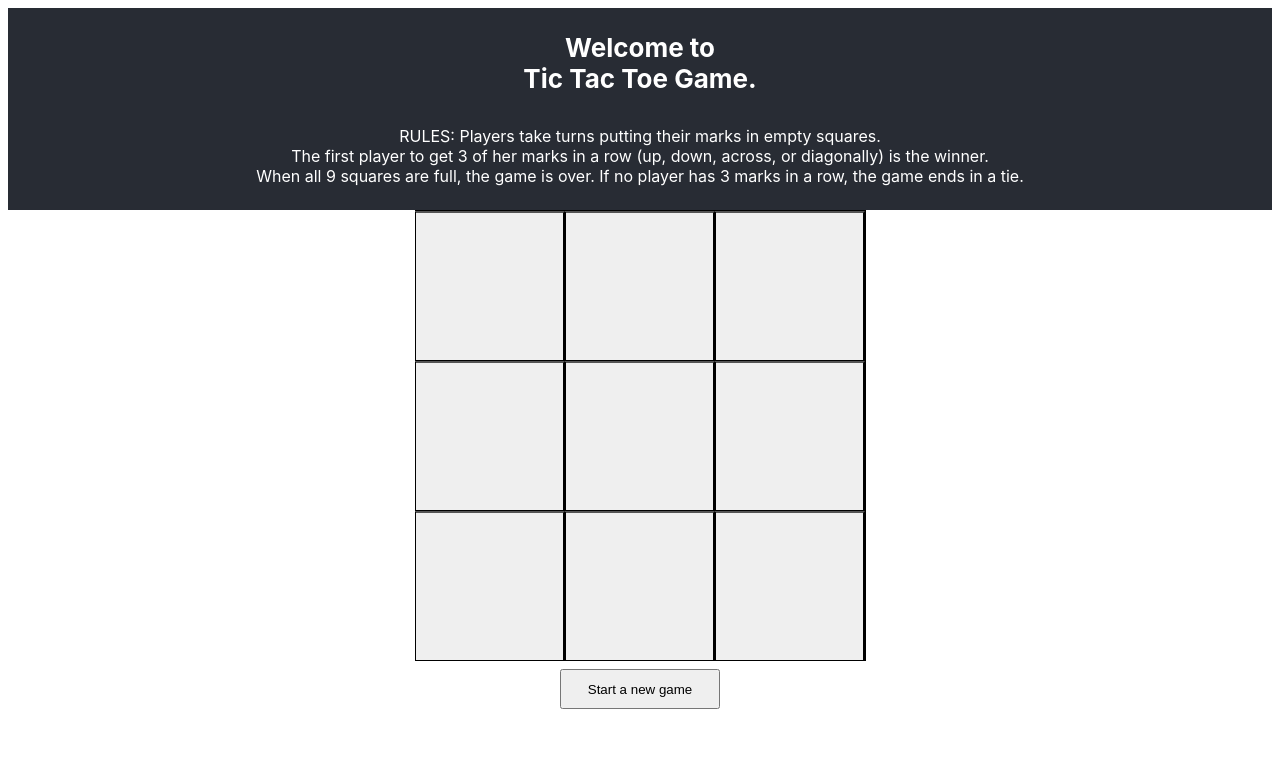
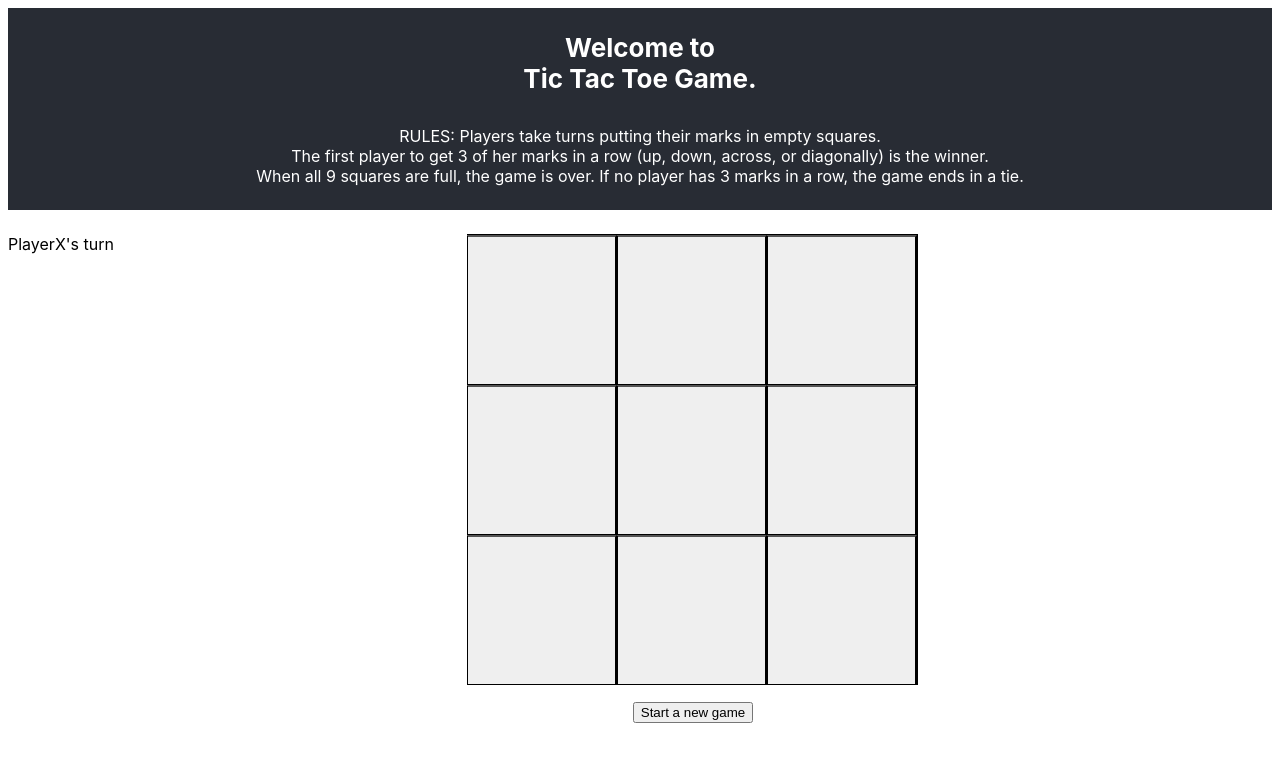
Before and after one commit to robertamangiapane/React-Tic-Tac-Toe-Game, a React (Create React App) app: page / in a window 1280 px wide. Shown: the top 762 px of the page. Built offline with nearby package versions, Linux system fonts and the light colour scheme.

Commit message:
page display player turn and final result

```diff
--- a/src/components/board.jsx
+++ b/src/components/board.jsx
@@ -6,18 +6,18 @@ class Board extends Component {
     super(props);
     this.state = {
       game : this.props.game,
-      fields: this.props.game.board.fields,
       turn: this.props.game.turn,
       result: this.props.game.result,
-      claimField : this.claimField.bind(this),
-    }
+    };
+
+    this.claimField = this.claimField.bind(this)
   }
 
   claimField(item){
     if (this.state.result === "Next round") {
       this.state.game.claim_field(item)
       this.setState({
-        fields: this.props.game.board.fields,
+        game : this.props.game,
         turn: this.props.game.turn,
         result: this.props.game.result
       })
@@ -28,7 +28,6 @@ class Board extends Component {
     if (this.props.game !== prevProps.game) {
       this.setState({
         game: this.props.game,
-        fields: this.props.game.board.fields,
         turn: this.props.game.turn,
         result: this.props.game.result
       })
@@ -40,7 +39,7 @@ class Board extends Component {
 
     for (let i = 0; i < 9; i++) {
       grid.push(<button key={i} onClick={() => this.claimField(i)}>
-      {this.state.fields[i]}
+      {this.state.game.board.fields[i]}
       </button>)
     }
     return grid
@@ -50,7 +49,7 @@ class Board extends Component {
     return(
       <div>
         <div className="board-grid">
-        <div className="board-fields">
+        <div className="board-fields" onClick = {this.props.handler}>
           {this.createGrid()}
         </div>
         </div>
--- a/src/components/game.jsx
+++ b/src/components/game.jsx
@@ -1,5 +1,7 @@
 import React, { Component } from "react"
 import Board from '../components/board';
+import Result from '../components/result'
+import Player from '../components/player'
 import GameClass from "../gameClass";
 
 class Game extends Component {
@@ -8,9 +10,19 @@ class Game extends Component {
     super(props);
     this.state = {
       game: newGame,
-      board: newGame.board,
-      startNewGame : this.startNewGame.bind(this),
-    }
+      // turn : newGame.turn,
+      // board: newGame.board,
+      // result: newGame.result,
+      // playerX : newGame.playerX,
+      // playerO : newGame.playerO,
+    };
+    this.startNewGame = this.startNewGame.bind(this)
+    this.handler = this.handler.bind(this)
+
+  }
+  handler() {
+    this.setState({
+    })
   }
 
   startNewGame(){
@@ -18,7 +30,10 @@ class Game extends Component {
     newGame.start_game()
     this.setState({
       game: newGame,
-      board: newGame.board
+      // turn : newGame.turn,
+      // result: newGame.result,
+      // playerX : newGame.playerX,
+      // playerO : newGame.playerO,
     })
   }
 
@@ -33,10 +48,21 @@ class Game extends Component {
         When all 9 squares are full, the game is over.
         If no player has 3 marks in a row, the game ends in a tie.
         </div>
+        <div className="grid">
+          <div className="turn-player-X">
+          <Player game={this.state.game} player={this.state.game.playerX}/>
+          </div>
           <div className="board">
-          <Board game={this.state.game}/>
+          <Board game={this.state.game} handler = {this.handler} />
           </div>
-          <div className="game">
+          <div className="turn-player-O">
+          <Player game={this.state.game} player={this.state.game.playerO}/>
+          </div>
+        </div>
+        <div className="game-result">
+          <Result game={this.state.game} handler = {this.handler}/>
+        </div>
+          <div className="new-game">
           <button className="start-new-game" onClick={() => this.startNewGame()}>
           Start a new game
           </button>
--- /dev/null
+++ b/src/components/player.jsx
@@ -0,0 +1,40 @@
+import React, { Component } from "react"
+
+class Player extends Component {
+  constructor(props) {
+    super(props);
+    this.state = {
+      game : this.props.game,
+      player : this.props.player,
+      result: this.props.game.result,
+    }
+  }
+
+  componentDidUpdate(prevProps){
+    if (this.props.game !== prevProps.game) {
+      this.setState({
+        game: this.props.game,
+        result: this.props.game.result,
+        player : this.props.player,
+      })
+    }
+    console.log(this.state.game)
+  }
+
+  render(){
+    if( this.props.game.turn === this.state.player.name) {
+
+      return(
+        <div>
+        Player{this.state.player.name}'s turn
+        </div>
+      )} else {
+        return (
+          <div>
+          </div>
+        )
+      }
+  }
+};
+
+export default Player;
--- a/src/components/result.jsx
+++ b/src/components/result.jsx
@@ -4,22 +4,30 @@ class Result extends Component {
   constructor(props) {
     super(props);
     this.state = {
-      result : this.props.result
+      game : this.props.game,
     }
   }
 
   componentDidUpdate(prevProps){
-    if (this.props.result !== prevProps.result) {
-      this.setState({result: this.props.result})
+
+    if (this.props.game !== prevProps.game) {
+      this.setState({
+        game: this.props.game,
+      })
     }
   }
 
   render(){
+    if( this.props.game.result !== "Next round") {
       return(
         <div>
-        Result: {this.props.result}
+        Result: {this.props.game.result}
         </div>
-      )
+      )} else {
+        return(
+        <div>
+        </div>
+      )}
   }
 };
 
```
Also changed, not shown: src/components/turn.jsx (+27 -27 lines).
